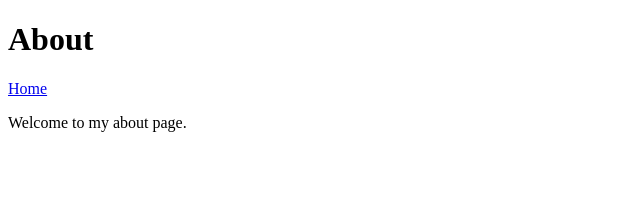
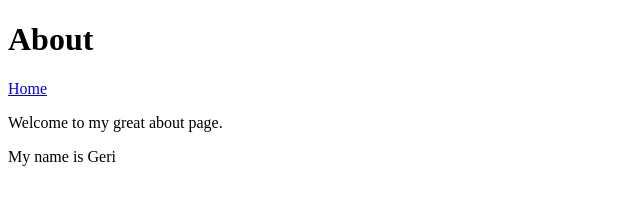
Before and after one commit to maksagery/maksagery.github.io, a plain HTML site: page about.html in a window 1280 px wide. Shown: the whole page, without its empty margins (0-640 px from the left). Drawn offline with Linux system fonts and the light colour scheme.

Commit message:
Improved the about page

```diff
--- a/about.html
+++ b/about.html
@@ -9,7 +9,8 @@
 <body>
     <h1>About</h1>
     <a href="/">Home</a>
-    <p>Welcome to my about page.</p>
+    <p>Welcome to my great about page.</p>
+    <p>My name is Geri</p>
 
 </body>
 </html>
```
